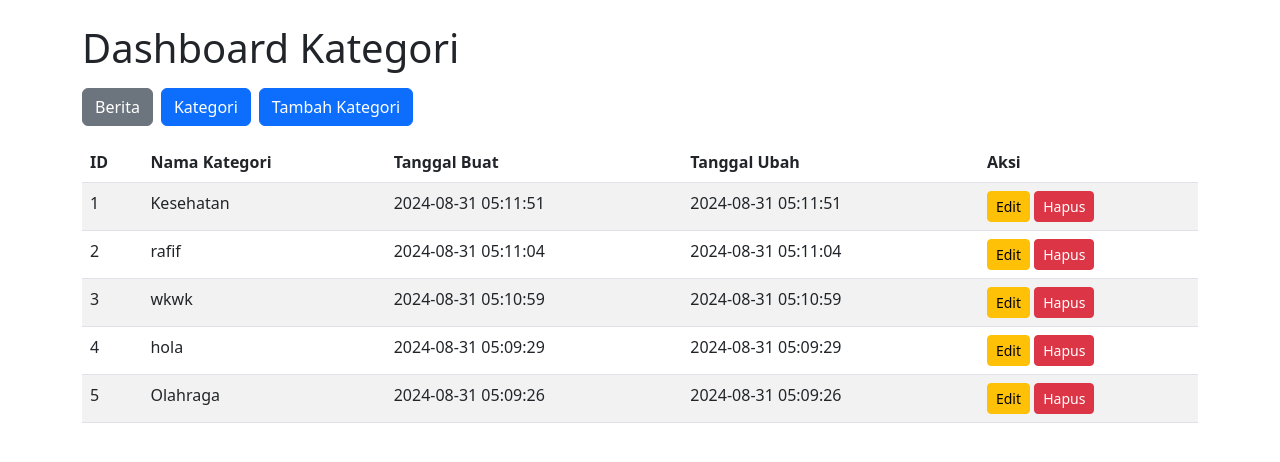
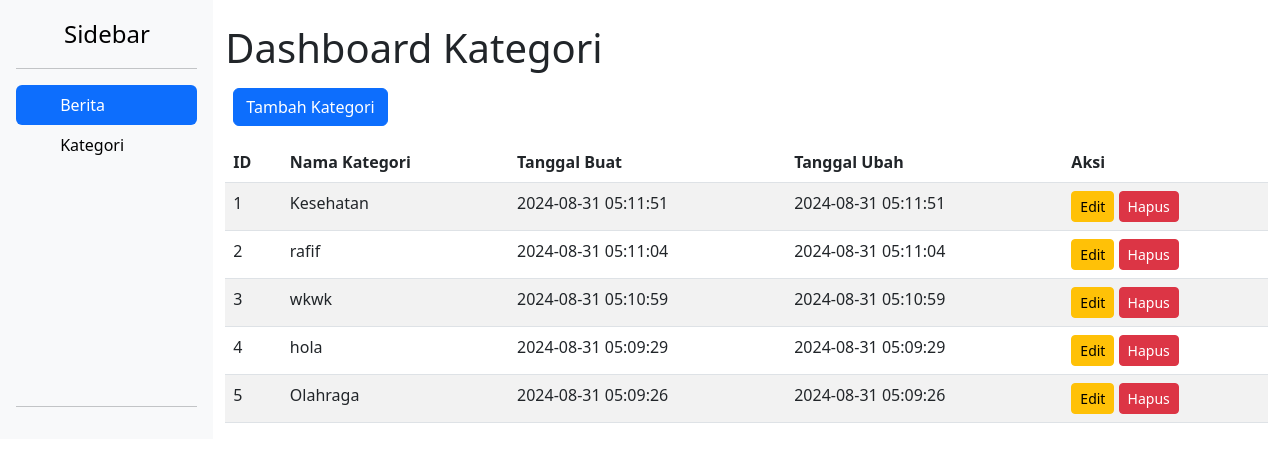
Before and after one commit to Argusknight10/Day-3_ENT, a PHP site: page /kategori.php in a window 1280 px wide. Shown: the part 84-546 px from the top of the page. Run offline with PHP 8.4, Linux system fonts and the light colour scheme; a user stored in the database is signed in; data comes from the database, SQL or seed files in the repository.

Commit message:
Add files via upload

```diff
--- a/PORTAL_BERITA/kategori.php
+++ b/PORTAL_BERITA/kategori.php
@@ -34,11 +34,33 @@ $kategoriItems = $stmt->fetchAll(PDO::FETCH_ASSOC);
         </div>
     </nav>
 
+    <div class="d-flex">
+        <div class="d-flex flex-column flex-shrink-0 p-3 bg-body-tertiary col-2">
+            <a href="/" class="d-flex align-items-center mb-3 mb-md-0 me-md-auto link-body-emphasis text-decoration-none">
+            <svg class="bi pe-none me-2" width="40" height="32"><use xlink:href="#bootstrap"></use></svg>
+            <span class="fs-4">Sidebar</span>
+            </a>
+            <hr>
+            <ul class="nav nav-pills flex-column mb-auto">
+            <li class="nav-item">
+                <a href="admin_dashboard.php" class="nav-link active" aria-current="page">
+                <svg class="bi pe-none me-2" width="16" height="16"><use xlink:href="#home"></use></svg>
+                    Berita
+                </a>
+            </li>
+            <li>
+                <a href="kategori.php" class="nav-link link-body-emphasis">
+                <svg class="bi pe-none me-2" width="16" height="16"><use xlink:href="#speedometer2"></use></svg>
+                    Kategori
+                </a>
+            </li>
+            </ul>
+            <hr>
+        </div>
+
         <div class="container mt-4">
             <h1>Dashboard Kategori</h1>
             <div class="d-flex justify-content-start mt-3">
-            <a href="admin_dashboard.php" class="btn btn-secondary me-2">Berita</a>
-            <a href="kategori.php" class="btn btn-primary">Kategori</a>
                 <a href="add_kategori.php" class="btn btn-primary mx-2">Tambah Kategori</a>
             </div>
 
@@ -63,12 +85,18 @@ $kategoriItems = $stmt->fetchAll(PDO::FETCH_ASSOC);
                             <td>
                                 <a href="edit_kategori.php?id=<?php echo $kategori['id']; ?>" class="btn btn-warning btn-sm">Edit</a>
                                 <a id="hapus" onclick="myFunction()" class="btn btn-danger btn-sm">Hapus</a>
+                                <!-- <a href="delete_kategori.php?id=<//?php echo $kategori['id']; ?>" id="hapus" onclick="myFunction()" class="btn btn-danger btn-sm">Hapus</a> -->
                             </td>
                         </tr>
                     <?php endforeach; ?>
                 </tbody>
             </table>
         </div>
+    </div>
+
+
+    <?//php var_dump($kategori['id']) ?>
+
 
     <script src="https://cdn.jsdelivr.net/npm/bootstrap@5.3.0/dist/js/bootstrap.bundle.min.js"></script>
     <script>
@@ -81,6 +109,5 @@ $kategoriItems = $stmt->fetchAll(PDO::FETCH_ASSOC);
             }
         }
     </script>
-
 </body>
 </html>
```
Also changed, not shown: PORTAL_BERITA/admin_dashboard.php (+31 -3 lines). Lines whose indentation alone changed are shown as unchanged.
